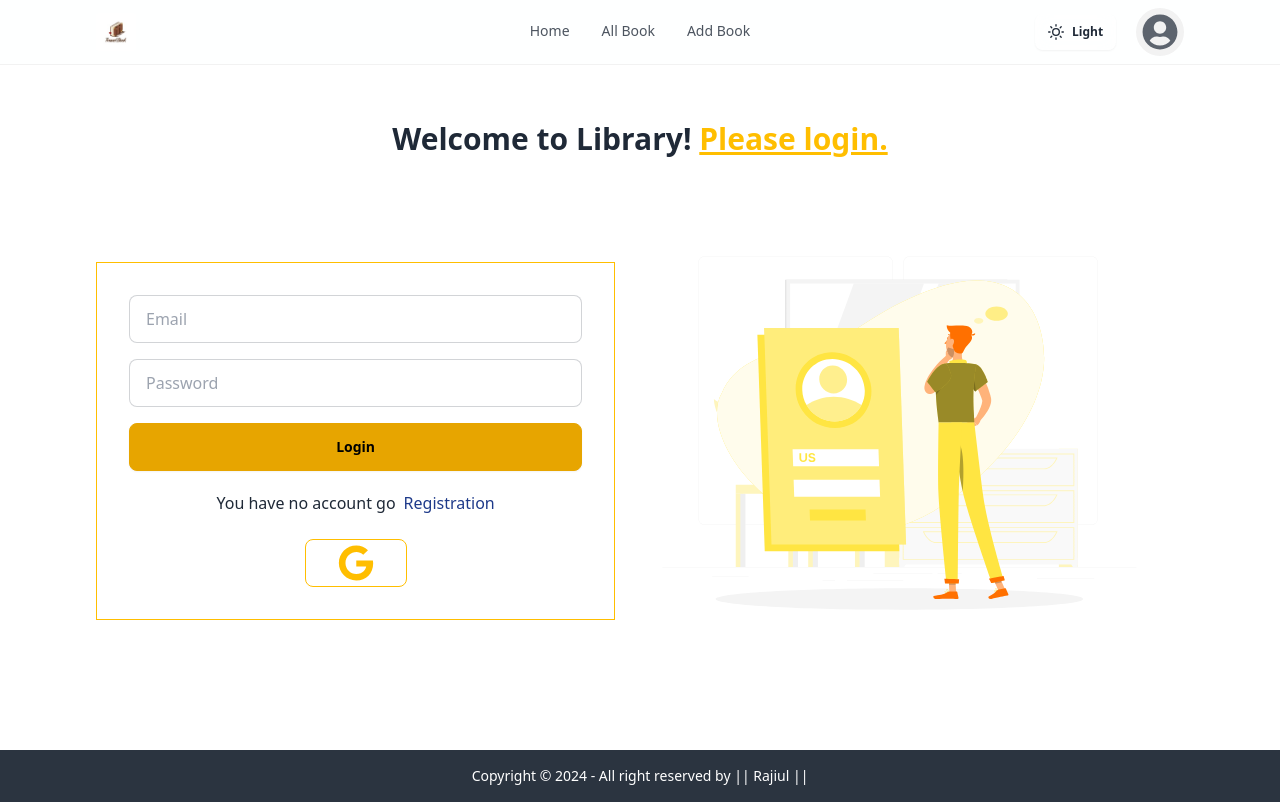
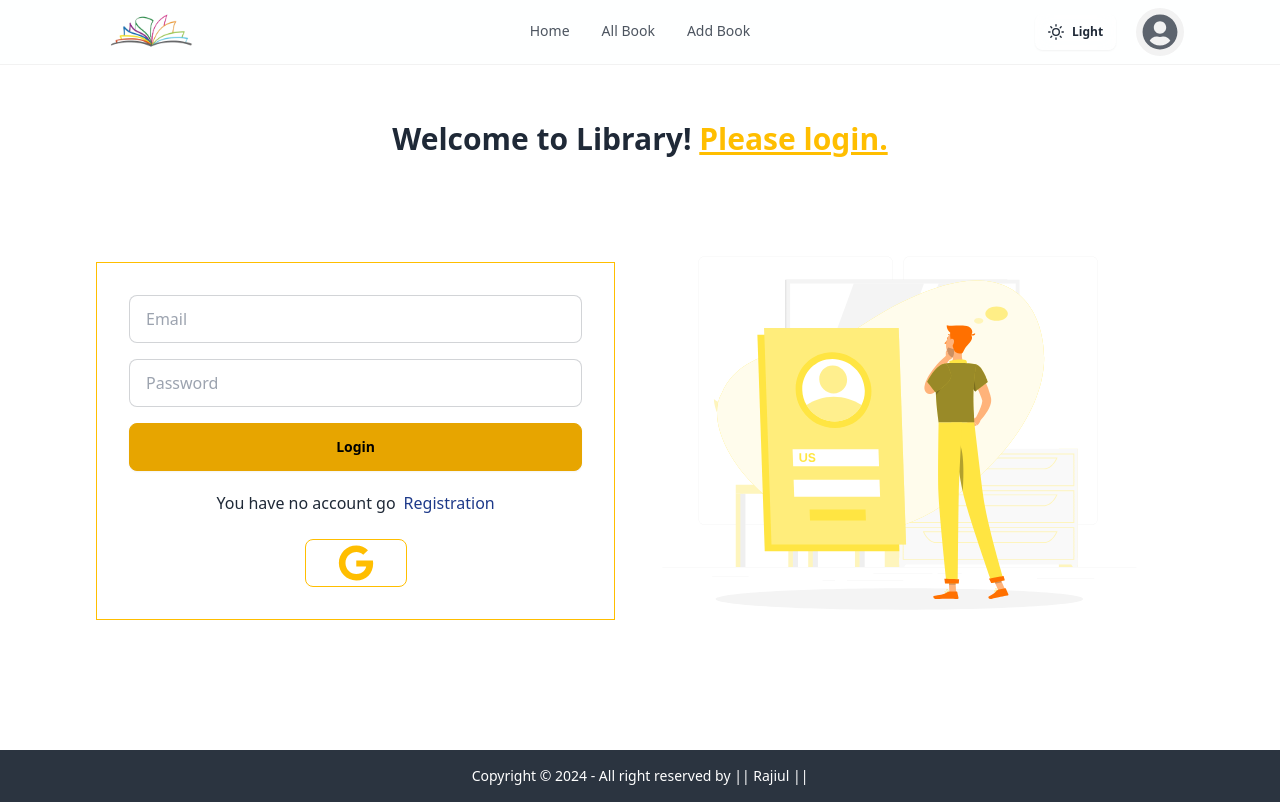
Before and after one commit to rajiul93/library, a React (Vite) app: page /login in a window 1280 px wide. Built offline with nearby package versions, Linux system fonts and the light colour scheme; no server answers.

Commit message:
Update README with detailed project overview, features, technologies, and local setup instructions; modify Navbar logo path and adjust Home page layout.

```diff
--- a/src/Page/Home/Home.jsx
+++ b/src/Page/Home/Home.jsx
@@ -20,9 +20,8 @@ const Home = () => {
       </section>
 
       {/* Featured */}
-      <section className="rounded-box bg-base-100 border border-base-200 shadow-sm p-4 sm:p-6">
         <FeaturedBook />
-      </section>
+
 
       {/* Productivity */}
       <section className="rounded-box bg-base-100 border border-base-200 shadow-sm p-4 sm:p-6">
--- a/src/component/Navbar.jsx
+++ b/src/component/Navbar.jsx
@@ -70,7 +70,7 @@ const Navbar = () => {
             </ul>
           </div>
           <Link to="/" className="text-2xl flex gap-3 font-bold items-center">
-            <img src="/src/assets/fav.jpg" className="w-10 rounded" alt="Library logo" />
+            <img src="/logoo.png" className="w-28 rounded" alt="Library logo" />
 
           </Link>
         </div>
```
Also changed, not shown: public/logoo.png (added), 1 other file (tests, documents, lock files or other folders).
